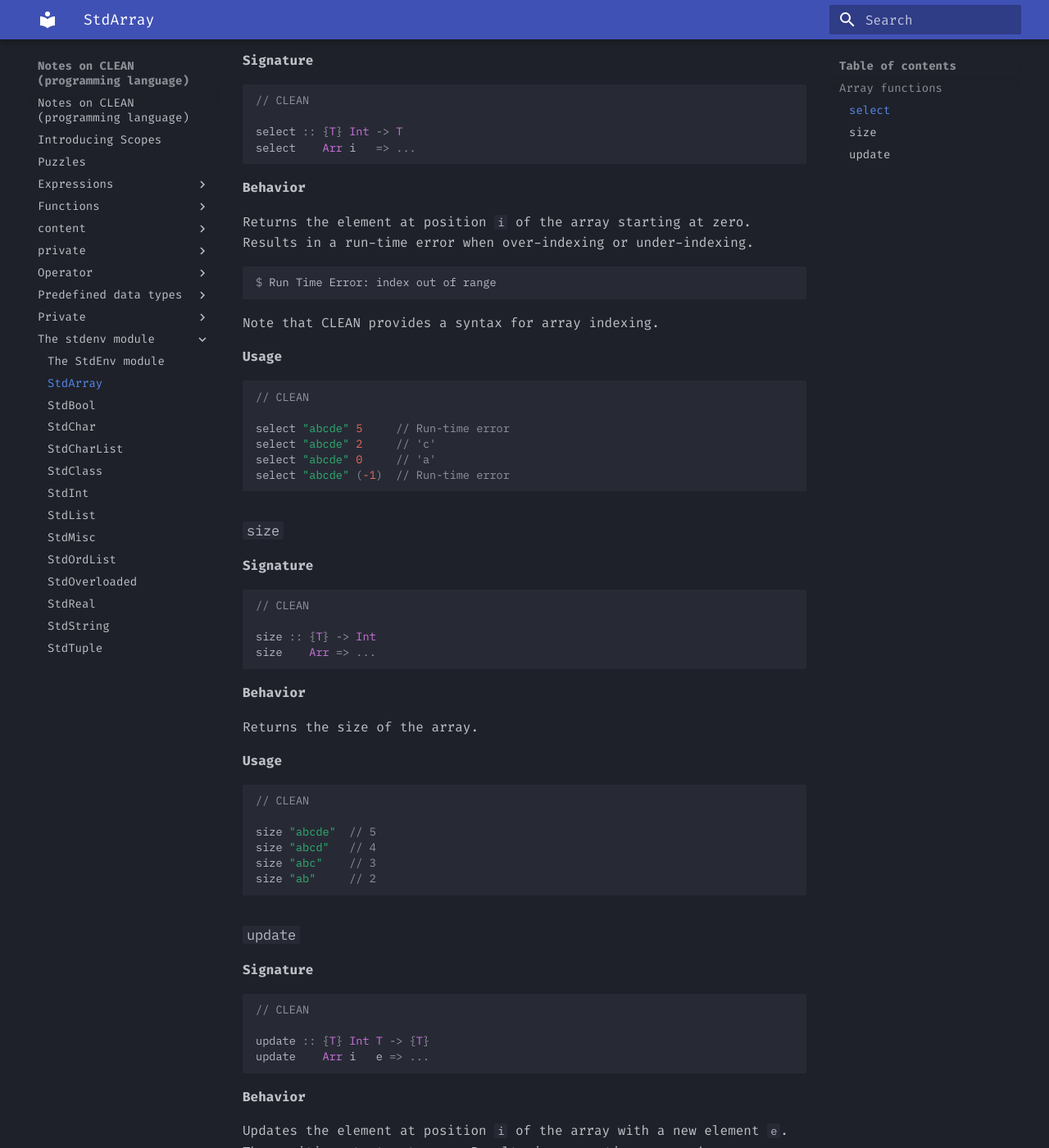
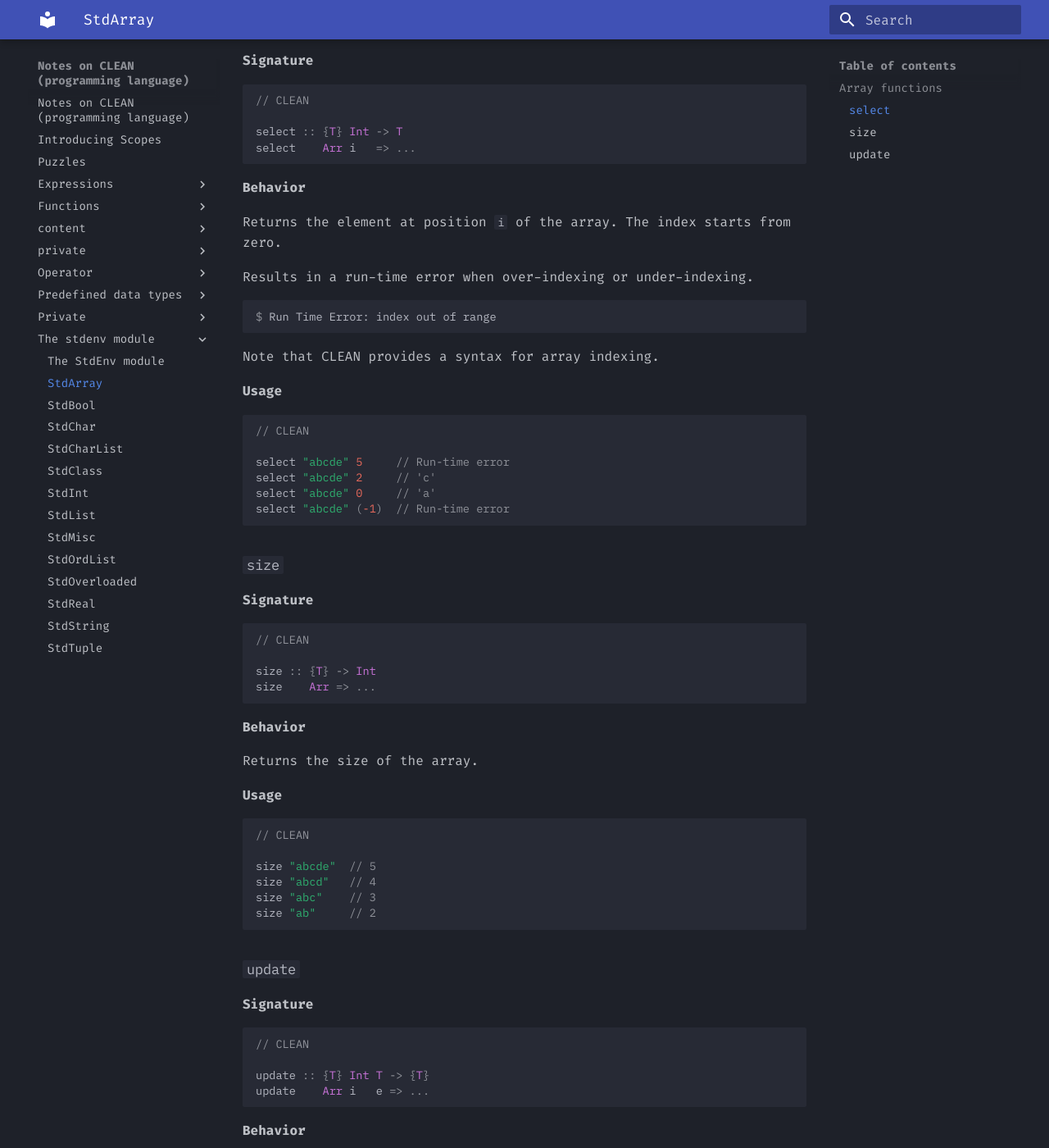
Before and after one commit to Eurydia/notes-on-clean-programming-language, an MkDocs documentation site: the page built from docs/the-stdenv-module/stdarray.md, in a window 1280 px wide and 1400 px high, scrolled down 668 px. Shown: the whole window at 82% size. Built offline with MkDocs 1.6.1 and Material for MkDocs 9.7.7, drawn with Linux system fonts in a browser that asks for light colours; some of the changed text lies outside the part shown.

Commit message:
Update stdarray.md

````diff
--- a/docs/the-stdenv-module/stdarray.md
+++ b/docs/the-stdenv-module/stdarray.md
@@ -34,7 +34,9 @@
 
 **Behavior**
 
-Returns the element at position `i` of the array starting at zero.
+Returns the element at position `i` of the array.
+The index starts from zero.
+
 Results in a run-time error when over-indexing or under-indexing.
 
 ```console
@@ -94,7 +96,8 @@
 **Behavior**
 
 Updates the element at position `i` of the array with a new element `e`.
-The position starts at zero.
+The index starts from zero.
+
 Results in a run-time error when over-indexing or under-indexing.
 
 ```console
````
